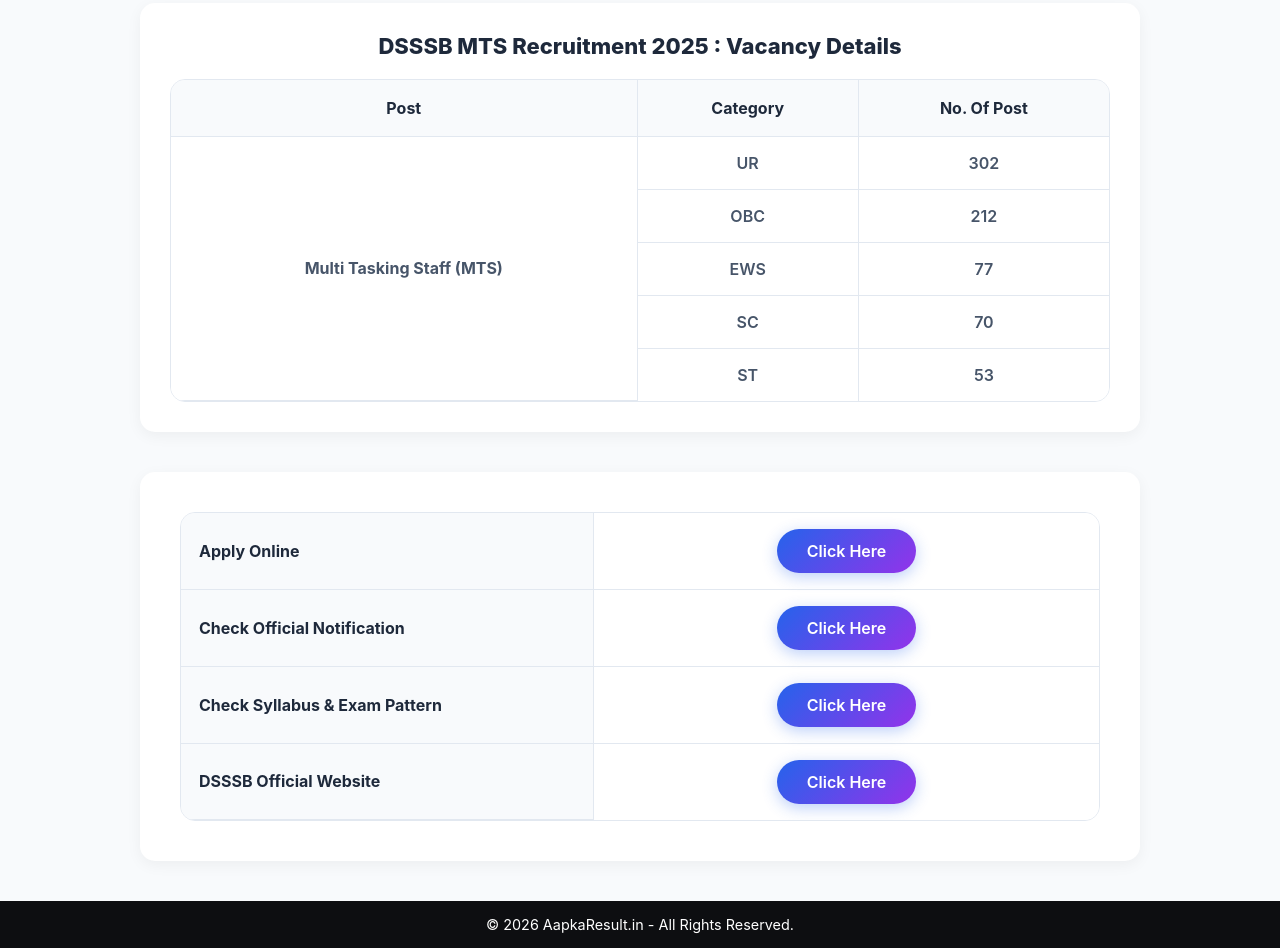
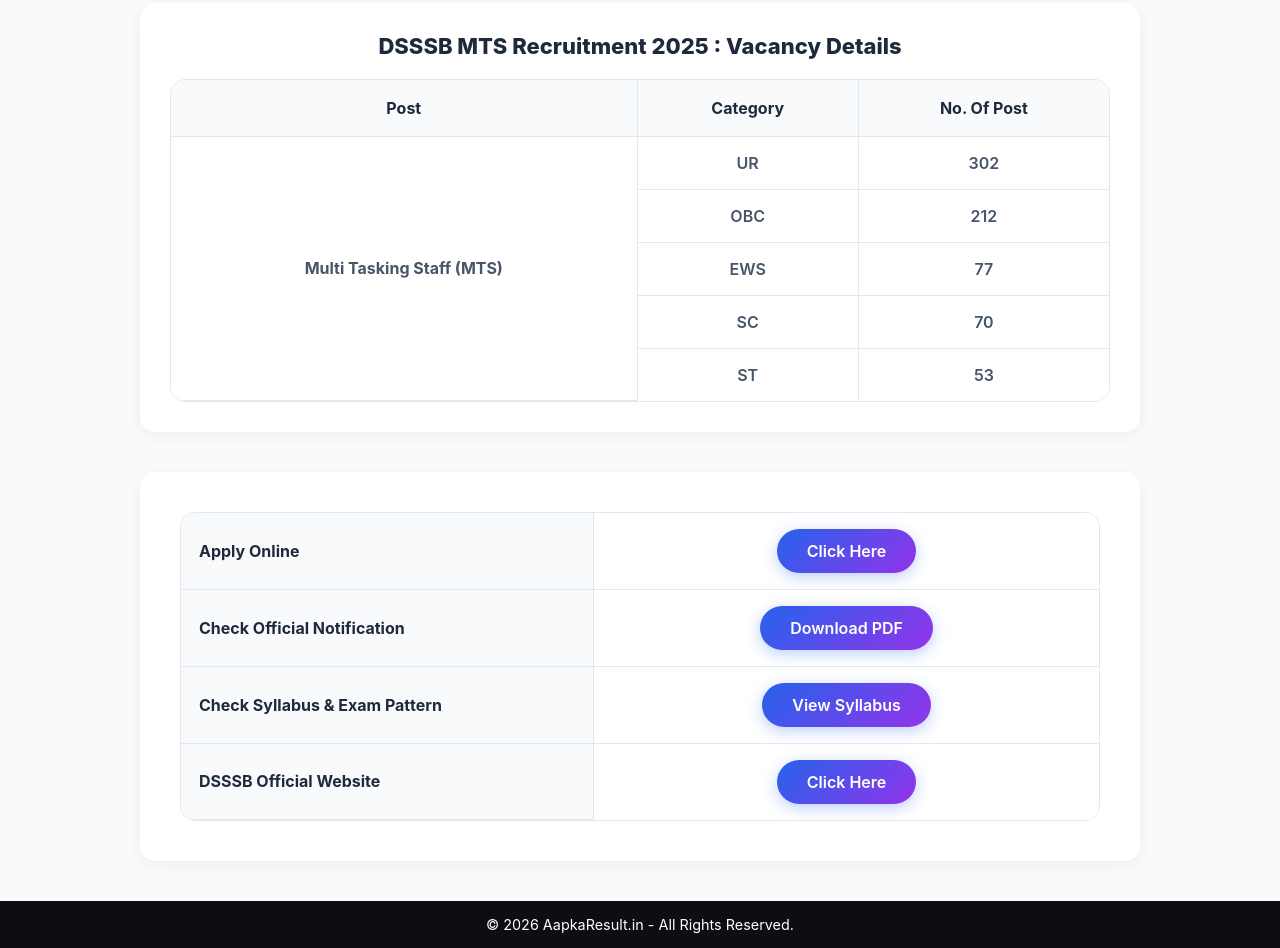
Before and after one commit to Gauravbhati801/aapkaresult, a plain HTML site: page dsssb-mts.html in a window 1280 px wide. Shown: the part 1241-2189 px from the top of the page. Drawn offline with Linux system fonts and the light colour scheme.

Commit message:
Add files via upload

```diff
--- a/dsssb-mts.html
+++ b/dsssb-mts.html
@@ -156,11 +156,11 @@ Welcome to Aapka Result <br>
             </tr>
             <tr>
                 <th>Check Official Notification</th>
-                <td><a href="https://dsssb.delhi.gov.in/sites/default/files/DSSSB/circulars-orders/final_advt_no_07_2025_mts_1.pdf" class="click-btn" target="_blank">Click Here</a></td>
+                <td><a href="https://dsssb.delhi.gov.in/sites/default/files/DSSSB/circulars-orders/final_advt_no_07_2025_mts_1.pdf" class="click-btn" target="_blank">Download PDF</a></td>
             </tr>
             <tr>
                 <th>Check Syllabus &amp; Exam Pattern</th>
-                <td><a href="#" class="click-btn" target="_blank">Click Here</a></td>
+                <td><a href="https://dsssb.delhi.gov.in/" class="click-btn" target="_blank">View Syllabus</a></td>
             </tr>
             <tr>
                 <th>DSSSB Official Website</th>
```
